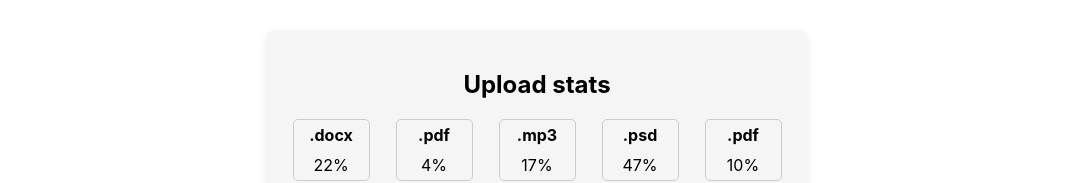
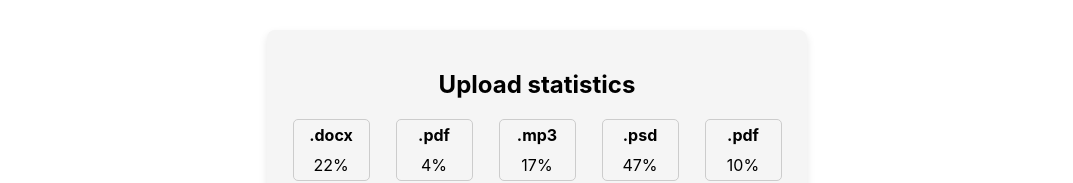
Before and after one commit to SergiiMytrofanov/goit-react-hw-01-components, a React (Create React App) app: page / in a window 1280 px wide. Shown: the part 446-629 px from the top of the page, without its empty margins (103-1176 px from the left). Built offline with nearby package versions, Linux system fonts and the light colour scheme.

Commit message:
Update App.jsx

```diff
--- a/src/components/App.jsx
+++ b/src/components/App.jsx
@@ -25,7 +25,7 @@ export default function App() {
       ))}
 
       <Statistics
-      title="Upload stats"
+      title="Upload statistics"
       statData={statBase}
       />
 
```
